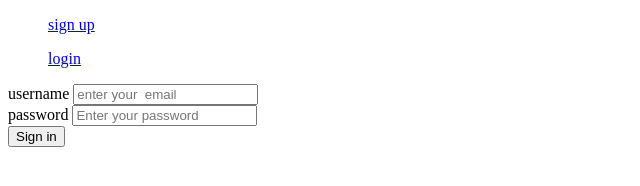
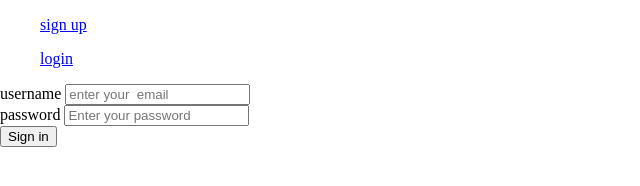
Before and after one commit to KarimElmouslemany/Symptom-Checker-Web-App, a plain HTML site: page login.html in a window 1280 px wide. Shown: the whole page, without its empty margins (0-640 px from the left). Drawn offline with Linux system fonts and the light colour scheme; no server answers.

Commit message:
added  a class to the form which will be used to style the form in the sign up and login page.  also added the stylesheets link to the login.html page.

```diff
--- a/login.html
+++ b/login.html
@@ -4,6 +4,7 @@
     <meta charset="UTF-8" />
     <meta name="viewport" content="width=device-width, initial-scale=1.0" />
     <script type="module" src="singin.js"></script>
+    <link rel="stylesheet" href="styling.css" />
     <title>login page</title>
   </head>
   <body>
@@ -15,7 +16,7 @@
         <a href="login.html">login</a>
       </ul>
     </nav>
-    <form id="login_form">
+    <form class="forms_login_signup" id="login_form">
       <div id="login_username">
         <label for="username_input">username</label>
         <input
```
Also changed, not shown: Sign_Up.html (+1 -1 lines).
